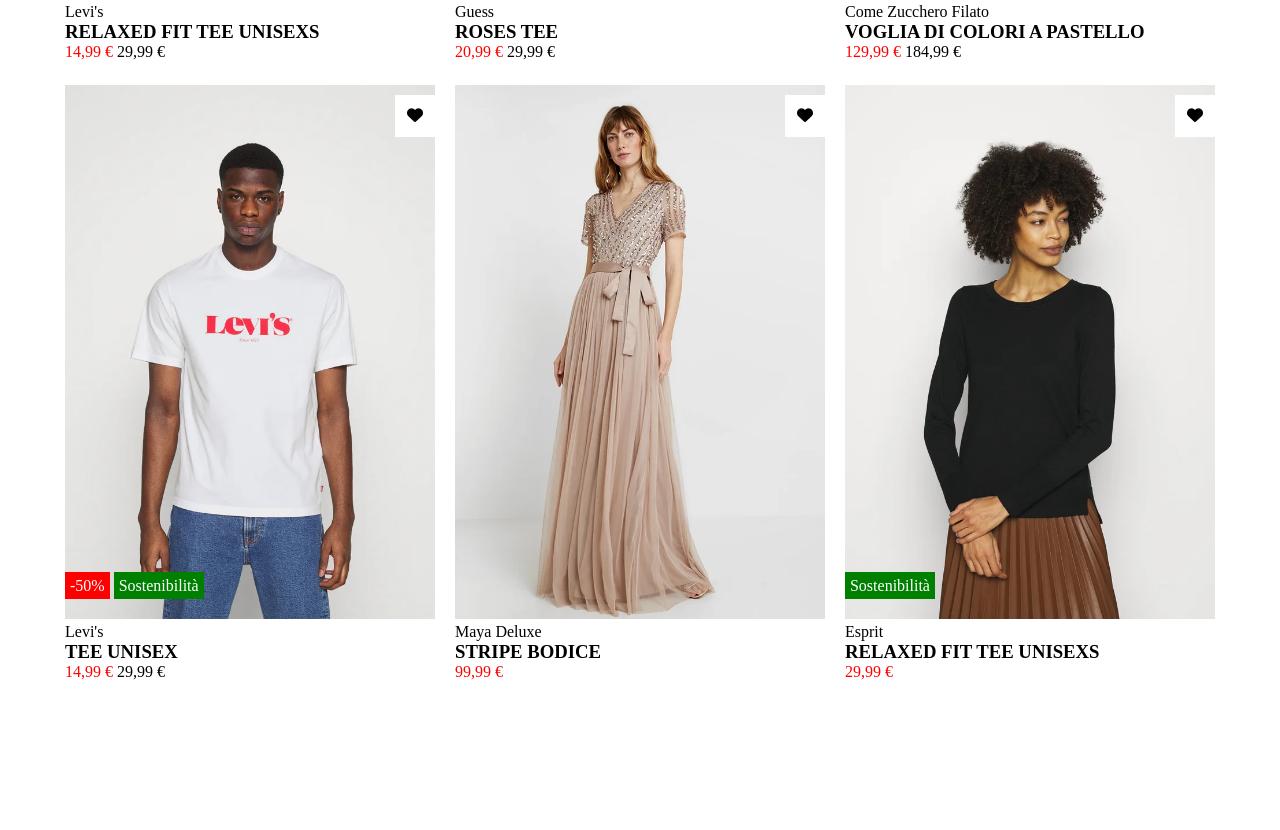
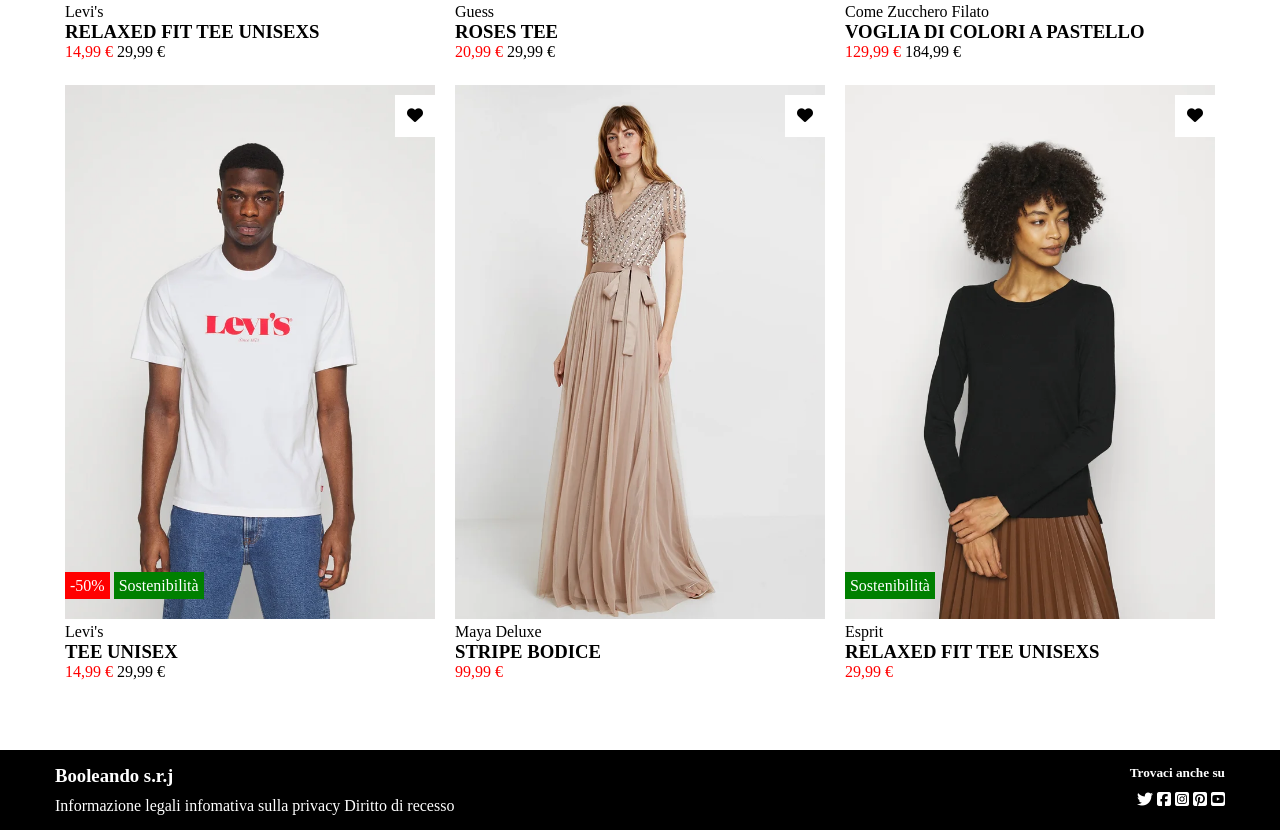
Before and after one commit to omarseddati16/html-css-boolando, a plain HTML site: page index.html in a window 1280 px wide. Shown: the part 664-1494 px from the top of the page. Before the commit the page ends 1414 px from the top, so only its background shows below. Drawn offline with Linux system fonts and the light colour scheme.

Commit message:
[footer] end

```diff
--- a/css/style.css
+++ b/css/style.css
@@ -6,6 +6,18 @@
 
 
 /*Utili*/
+
+.a-end {
+  text-align: end;
+}
+
+.m-10 {
+  margin-bottom: 10px;
+}
+
+.a-center {
+  text-align: center;
+}
 
 .bg-color {
   background-color: black;
@@ -71,7 +83,6 @@ a {
 
 .logo {
   width: 50%;
-  text-align: center;
 }
 
 .icon {
--- a/index.html
+++ b/index.html
@@ -15,7 +15,7 @@
   <header class="bg-orange ">
     <div class=" container df">
       <div class="gender "><a class="c-white" href="#">Donna Uomo Bambini</a></div>
-      <div class="logo"><img class="size" src="css/img/boolean-logo.png" alt=""></div>
+      <div class="logo a-center"><img class="size a-center" src="css/img/boolean-logo.png" alt=""></div>
       <div class="icon c-white">
         <i class="fa-regular fa-user"></i>
         <i class="fa-regular fa-heart"></i>
@@ -86,7 +86,24 @@
     </div>
   </main>
   <footer class="bg-color">
-    <div class=></div>
+    <div class="container df">
+      <div class="logo">
+        <h3 class="c-white m-10 ">Booleando s.r.j</h3>
+        <a class="c-white" href="#">Informazione legali infomativa sulla privacy Diritto di recesso</a>
+      </div>
+      <div class="logo ">
+        <div class="c-white a-end ">
+          <h5 class="c-white a-end m-10">Trovaci anche su</h5>
+          <a>
+            <i class="fa-brands fa-twitter"></i>
+            <i class="fa-brands fa-square-facebook"></i>
+            <i class="fa-brands fa-square-instagram"></i>
+            <i class="fa-brands fa-square-pinterest"></i>
+            <i class="fa-brands fa-square-youtube"></i>
+          </a>
+        </div>
+      </div>
+    </div>
 
   </footer>
 </body>
```
